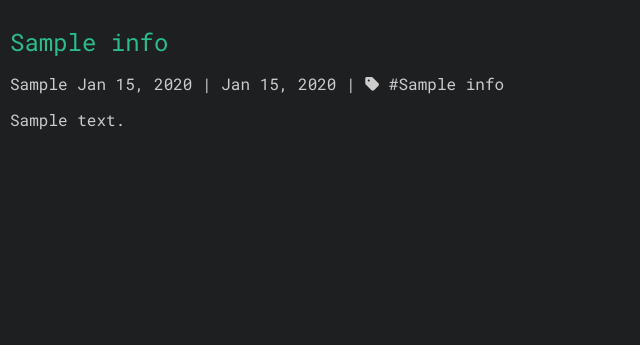
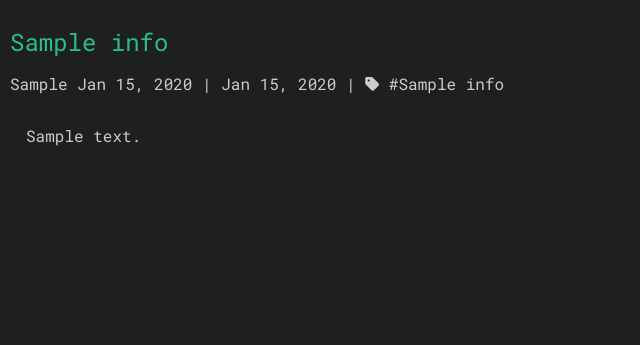
Before and after one commit to macknilan/blog_sand_box, a Django app: template apps/templates/posts/post_detail.html in a window 1280 px wide. Shown: the part 108-453 px from the top of the page, without its empty margins (0-640 px from the left). Run offline with Django 3.2, Linux system fonts and the light colour scheme; the template is opened without the code that fills it: values that come from a table or form of the project are taken from there, others are empty; tables that the repository leaves empty hold one stand-in row (values such as "Sample post"); style sheets or scripts are compiled from the project's sources; some libraries are stand-ins or nearby versions.

Commit message:
:lipstick: [FIX] width for detail post

```diff
--- a/apps/templates/posts/post_detail.html
+++ b/apps/templates/posts/post_detail.html
@@ -13,5 +13,5 @@
             {% for tag in post.tags.all %}#{{ tag }}&nbsp;{% endfor %}
         </p>
     </div>
-    <article class="max-w-none prose prose-my_color text-pretty">{{ post.body | safe }}</article>
+    <article class="mx-auto max-w-screen-xl p-4 prose prose-my_color text-pretty">{{ post.body | safe }}</article>
 {% endblock content_layout %}
```
